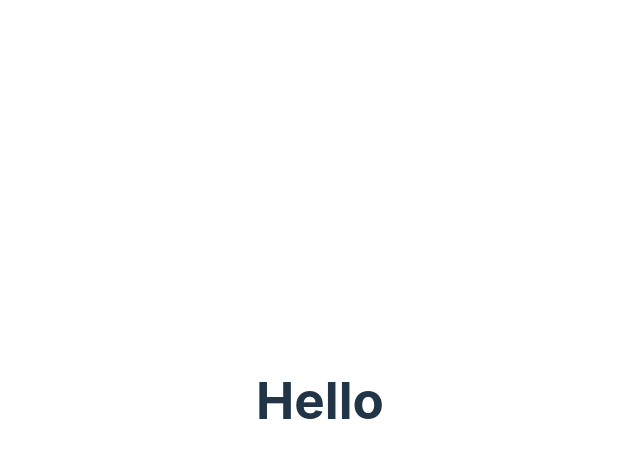
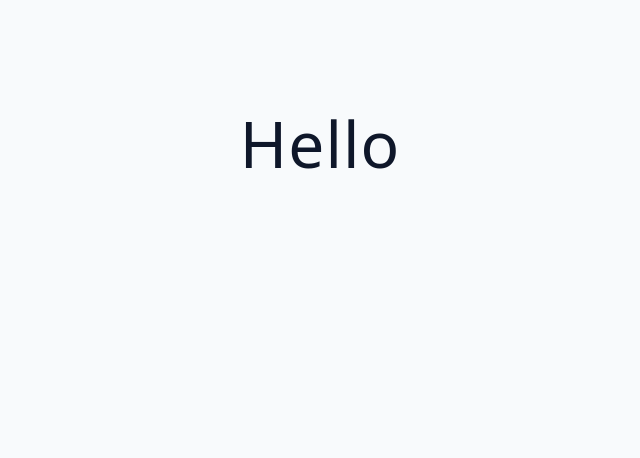
Before and after one commit to vickneee/typescript-studies, a React (Vite) app: page / in a window 1280 px wide. Shown: the top 458 px of the page, without its empty margins (320-960 px from the left). Built offline with nearby package versions, Linux system fonts and the light colour scheme.

Commit message:
Initial commit

```diff
--- a/src/App.tsx
+++ b/src/App.tsx
@@ -1,7 +1,6 @@
 import './App.css'
-import Component from './starter/01-return/index.tsx'
+import Component from './starter/04-events/index.tsx'
 // import Component from './final/01-return/index.tsx'
-
 
 function App() {
 
--- a/src/index.css
+++ b/src/index.css
@@ -1,53 +1,241 @@
+/* ============= GLOBAL CSS =============== */
+
+*,
+::after,
+::before {
+    margin: 0;
+    padding: 0;
+    box-sizing: border-box;
+}
+
+html {
+    font-size: 100%;
+} /*16px*/
 
 :root {
-    font-family: Inter, system-ui, Avenir, Helvetica, Arial, sans-serif;
-    line-height: 1.5;
+    /* colors */
+    --primary-100: #e2e0ff;
+    --primary-200: #c1beff;
+    --primary-300: #a29dff;
+    --primary-400: #837dff;
+    --primary-500: #645cff;
+    --primary-600: #504acc;
+    --primary-700: #3c3799;
+    --primary-800: #282566;
+    --primary-900: #141233;
+
+    /* grey */
+    --grey-50: #f8fafc;
+    --grey-100: #f1f5f9;
+    --grey-200: #e2e8f0;
+    --grey-300: #cbd5e1;
+    --grey-400: #94a3b8;
+    --grey-500: #64748b;
+    --grey-600: #475569;
+    --grey-700: #334155;
+    --grey-800: #1e293b;
+    --grey-900: #0f172a;
+    /* rest of the colors */
+    --black: #222;
+    --white: #fff;
+    --red-light: #f8d7da;
+    --red-dark: #842029;
+    --green-light: #d1e7dd;
+    --green-dark: #0f5132;
+
+    --small-text: 0.875rem;
+    --extra-small-text: 0.7em;
+    /* rest of the vars */
+
+    --border-radius: 0.25rem;
+    --letter-spacing: 1px;
+    --transition: 0.3s ease-in-out all;
+    --max-width: 1120px;
+    --fixed-width: 600px;
+    --view-width: 90vw;
+    /* box shadow*/
+    --shadow-1: 0 1px 3px 0 rgba(0, 0, 0, 0.1), 0 1px 2px 0 rgba(0, 0, 0, 0.06);
+    --shadow-2: 0 4px 6px -1px rgba(0, 0, 0, 0.1),
+    0 2px 4px -1px rgba(0, 0, 0, 0.06);
+    --shadow-3: 0 10px 15px -3px rgba(0, 0, 0, 0.1),
+    0 4px 6px -2px rgba(0, 0, 0, 0.05);
+    --shadow-4: 0 20px 25px -5px rgba(0, 0, 0, 0.1),
+    0 10px 10px -5px rgba(0, 0, 0, 0.04);
+    /* DARK MODE */
+    --background-color: var(--grey-50);
+    --text-color: var(--grey-900);
+}
+
+body {
+    background: var(--background-color);
+    font-family: system-ui, -apple-system, BlinkMacSystemFont, 'Segoe UI', Roboto,
+    Oxygen, Ubuntu, Cantarell, 'Open Sans', 'Helvetica Neue', sans-serif;
     font-weight: 400;
+    line-height: 1;
+    color: var(--text-color);
+}
 
-    color-scheme: light dark;
-    color: rgba(255, 255, 255, 0.87);
-    background-color: #242424;
+h1,
+h2,
+h3,
+h4,
+h5 {
+    margin: 0;
+    font-weight: 400;
+    line-height: 1;
+    text-transform: capitalize;
+    letter-spacing: var(--letter-spacing);
+}
 
-    font-synthesis: none;
-    text-rendering: optimizeLegibility;
-    -webkit-font-smoothing: antialiased;
-    -moz-osx-font-smoothing: grayscale;
+h1 {
+    font-size: clamp(2rem, 5vw, 5rem); /* Large heading */
+}
+
+h2 {
+    font-size: clamp(1.5rem, 3vw, 3rem); /* Medium heading */
+}
+
+h3 {
+    font-size: clamp(1.25rem, 2.5vw, 2.5rem); /* Small heading */
+}
+
+h4 {
+    font-size: clamp(1rem, 2vw, 2rem); /* Extra small heading */
+}
+
+h5 {
+    font-size: clamp(0.875rem, 1.5vw, 1.5rem); /* Tiny heading */
+}
+
+small,
+.text-small {
+    font-size: var(--small-text);
 }
 
 a {
-    font-size: 3.2em;
-    font-weight: 500;
-    color: #646cff;
     text-decoration: none;
 }
-
-a:hover {
-    color: #535bf2;
-    text-decoration: underline;
+ul {
+    list-style-type: none;
+    padding: 0;
 }
 
-body {
-    margin: 0;
+.img {
+    width: 100%;
+    display: block;
+    object-fit: cover;
+}
+/* buttons */
+
+.btn {
+    cursor: pointer;
+    color: var(--white);
+    background: var(--primary-500);
+    border: transparent;
+    border-radius: var(--border-radius);
+    letter-spacing: var(--letter-spacing);
+    padding: 0.375rem 0.75rem;
+    box-shadow: var(--shadow-1);
+    transition: var(--transition);
+    text-transform: capitalize;
+    display: inline-block;
+}
+.btn:hover {
+    background: var(--primary-700);
+    box-shadow: var(--shadow-3);
+}
+.btn-hipster {
+    color: var(--primary-500);
+    background: var(--primary-200);
+}
+.btn-hipster:hover {
+    color: var(--primary-200);
+    background: var(--primary-700);
+}
+.btn-block {
+    width: 100%;
+}
+.btn-center {
+    display: block;
+    width: 150px;
+    margin: 0 auto;
+}
+.btn-container {
     display: flex;
-    place-items: center;
-    min-width: 320px;
-    min-height: 100vh;
+    justify-content: center;
+    align-items: center;
+    gap: 1rem;
+    margin-bottom: 1rem;
+}
+/* alerts */
+.alert {
+    padding: 0.375rem 0.75rem;
+    margin-bottom: 1rem;
+    border-color: transparent;
+    border-radius: var(--border-radius);
 }
 
-h1 {
-    font-size: 3.2em;
-    line-height: 1.1;
+.alert-danger {
+    color: var(--red-dark);
+    background: var(--red-light);
+}
+.alert-success {
+    color: var(--green-dark);
+    background: var(--green-light);
+}
+/* form */
+
+.form {
+    background: var(--white);
+    border-radius: var(--border-radius);
+    box-shadow: var(--shadow-2);
+    padding: 2rem 2.5rem;
+    margin-bottom: 2rem;
 }
 
-@media (prefers-color-scheme: light) {
-    :root {
-        color: #213547;
-        background-color: #ffffff;
-    }
-    a:hover {
-        color: #747bff;
-    }
-    button {
-        background-color: #f9f9f9;
-    }
+.form-input {
+    width: 100%;
+    padding: 0.375rem 0.75rem;
+    border-top-left-radius: var(--border-radius);
+    border-bottom-left-radius: var(--border-radius);
+    background: var(--background-color);
+    border: 1px solid var(--grey-200);
 }
+.mb-1 {
+    margin-bottom: 1rem;
+}
+main {
+    padding: 5rem 0;
+    min-height: 100vh;
+    width: 90vw;
+    max-width: 600px;
+    margin: 0 auto;
+}
+
+/* title */
+main h2 {
+    text-align: center;
+    margin-bottom: 2rem;
+}
+
+.task-form {
+    display: grid;
+    grid-template-columns: 1fr 100px;
+}
+
+.task-form .btn {
+    border-radius: 0;
+    border-top-right-radius: var(--border-radius);
+    border-bottom-right-radius: var(--border-radius);
+}
+
+.list li {
+    display: flex;
+    justify-content: space-between;
+    align-items: center;
+    padding: 0.75rem 1.25rem;
+    margin-bottom: 1rem;
+    background: var(--white);
+    border-radius: var(--border-radius);
+    box-shadow: var(--shadow-1);
+}
--- a/src/starter/01-return/index.tsx
+++ b/src/starter/01-return/index.tsx
@@ -1,7 +1,9 @@
-const Component = () => {
+import React from "react";
+
+function Component(): React.ReactElement | null | string {
     return (
         <h1>Hello</h1>
-    )
+        )
 }
 
 export default Component;
--- a/src/starter/04-events/index.tsx
+++ b/src/starter/04-events/index.tsx
@@ -0,0 +1,11 @@
+import React from "react";
+
+function Component(): React.ReactElement {
+    return (
+        <div>
+            <h1>Hello</h1>
+        </div>
+    )
+}
+
+export default Component;
```
Also changed, not shown: src/starter/02-props/index.tsx (+15 -0 lines), src/starter/03-state/index.tsx (+29 -0 lines), src/starter/03-state/state.tsx (added, +60 -0 lines), src/starter/05-challenge/index.tsx (+11 -0 lines), src/starter/06-context/index.tsx (+11 -0 lines), src/starter/07-reducers/index.tsx (+11 -0 lines), src/starter/08-fetch-data/index.tsx (+11 -0 lines), src/starter/09-rtk/index.tsx (+11 -0 lines).
